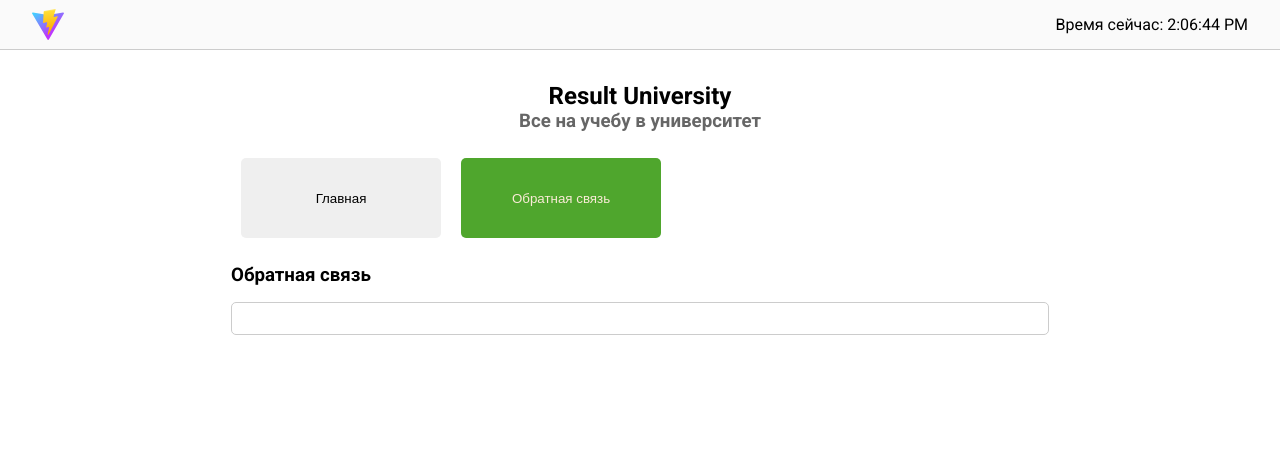
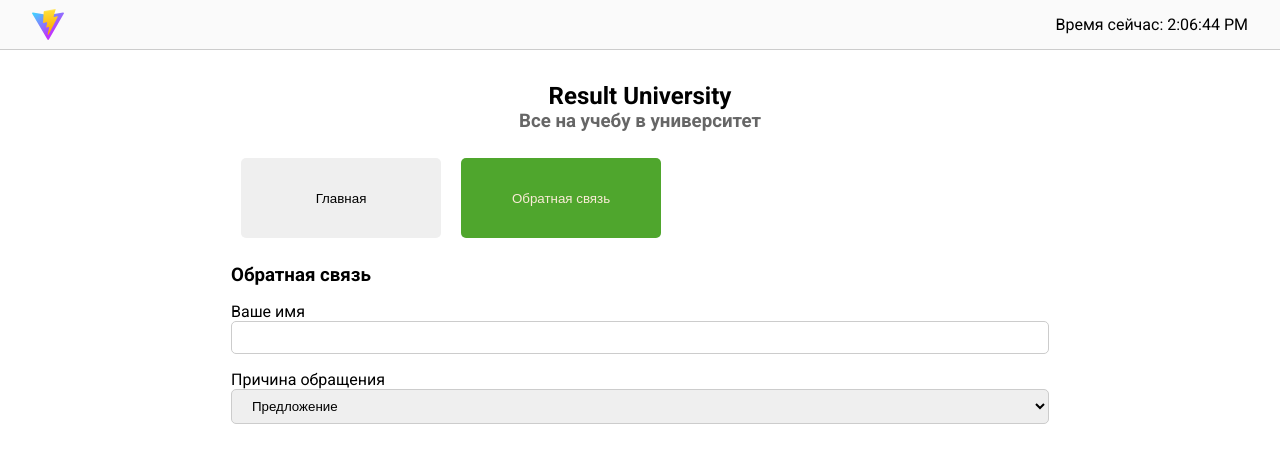
Before and after one commit to Elisei-Trifan/react-vite, a React (Vite) app: page / in a window 1280 px wide. Shown: the top 462 px of the page. Built offline with nearby package versions, Linux system fonts and the light colour scheme; the HTML template or start-up script is replaced by a standard one.

Commit message:
add select

```diff
--- a/src/components/FeedbackSection.jsx
+++ b/src/components/FeedbackSection.jsx
@@ -4,7 +4,17 @@
       <h3>Обратная связь</h3>
 
       <form>
-        <input type="text" className="control"></input>
+        <label htmlFor="name">Ваше имя</label>
+        <input type="text" id="name" className="control"></input>
+
+        <label htmlFor="reason">Причина обращения</label>
+        <select id="reason" className="control">
+          <option value="error">Ошибка</option>
+          <option value="help">Нужна помощь</option>
+          <option selected value="suggest">
+            Предложение
+          </option>
+        </select>
       </form>
     </section>
   )
```
